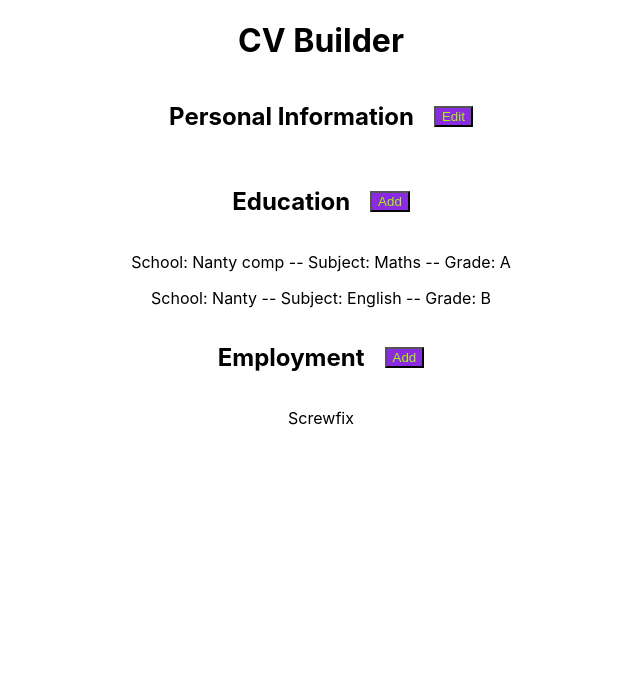
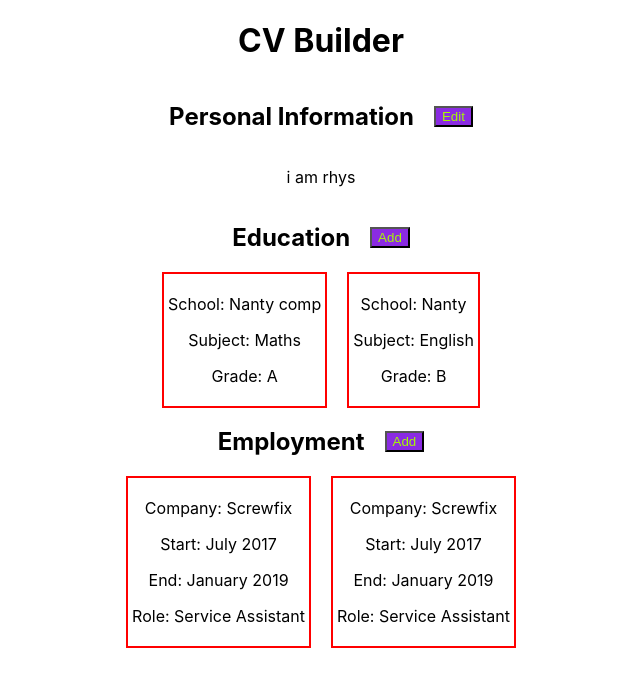
Before and after one commit to rlw92/cv-project, a React (Create React App) app in the folder cv-project/: page / in a window 1280 px wide. Shown: the top 686 px of the page, without its empty margins (319-959 px from the left). Built offline with nearby package versions, Linux system fonts and the light colour scheme.

Commit message:
Built the basic functionality, would now like to add a delete function to each box and then take a look at compiling the information into different formats.

```diff
--- a/cv-project/src/App.css
+++ b/cv-project/src/App.css
@@ -42,3 +42,5 @@ button{background-color:blueviolet; color:rgb(167, 248, 3)}
 
   .inputs{display:flex;flex-direction: column;justify-content: center;align-items: center;}
   .inputs button{margin:10px;}
+  .emplymnt{display:flex;gap:20px;justify-content:center;}
+  .emplymnt div{border:solid red 2px;padding:4px;}
--- a/cv-project/src/components/Education.js
+++ b/cv-project/src/components/Education.js
@@ -119,14 +119,16 @@ export class Education extends Component {
         <button onClick={this.showModal}>Add</button>
         </div>
 
-        <p>{this.state.list.map(edu=>{
+        <div className="emplymnt">{this.state.list.map(edu=>{
           return(<div>
-            <p> School: {edu.school} --  Subject: {edu.subject} --  Grade: {edu.grade}</p>
+            <p> School: {edu.school}</p>
+            <p>  Subject: {edu.subject}</p>
+            <p> Grade: {edu.grade}</p>
 
 
           </div>)
 
-        })}</p>
+        })}</div>
 
         </div>
 
--- a/cv-project/src/components/Employment.js
+++ b/cv-project/src/components/Employment.js
@@ -7,14 +7,32 @@ constructor(props) {
 
   this.state = {
      shwMdl: false,
-     PI:"Screwfix"
+     Company:"",
+     strtDte:"",
+     endDte:"",
+     position:"",
+     list: [
+      {company:"Screwfix",
+       start:"July 2017",
+       end:"January 2019",
+       position: "Service Assistant"
+      },
+      {company:"Screwfix",
+       start:"July 2017",
+       end:"January 2019",
+       position: "Service Assistant"
+      }
+     ]
 
   }
 
       this.showModal = this.showModal.bind(this)
       this.hideModal = this.hideModal.bind(this)
-      this.editInfo = this.editInfo.bind(this)
-      this.onSubmitTask = this.onSubmitTask.bind(this)
+      this.addStrt = this.addStrt.bind(this)
+      this.addEnd = this.addEnd.bind(this)
+      this.addComp = this.addComp.bind(this)
+      this.addPos = this.addPos.bind(this)
+
 }
       showModal (){
         this.setState({
@@ -28,25 +46,42 @@ constructor(props) {
         })
       }
 
-      editInfo (e){
-        this.setState(
-          {
+      addStrt(e){
+      this.setState({strtDte:e.target.value})
+      }
 
-            edit: e.target.value
+      addEnd(e){
+        this.setState({endDte:e.target.value})
+      }
 
-          }
+      addComp(e){
+        this.setState({Company:e.target.value})
+      }
 
-        )
+      addPos(e){
+        this.setState({position:e.target.value})
       }
 
       onSubmitTask = (e) => {
-        e.preventDefault();
-        this.setState({
-          PI: this.state.edit ,
-          edit: '' ,
-          shwMdl: false
-        });
-      };
+          e.preventDefault();
+          this.setState({
+            list: this.state.list.concat({
+              company: this.state.Company,
+              start: this.state.strtDte,
+              end: this.state.endDte,
+              position: this.state.position
+            }),
+          Company: '',
+          strtDte: '',
+          endDte: '',
+          position:  '',
+            shwMdl: false
+          });
+        };
+
+
+
+
 
   render() {
     return (
@@ -58,12 +93,29 @@ constructor(props) {
         <div className="modal-content">
         <span className="close" onClick={this.hideModal}>&times;</span>
         <p>Add Employment Information Below</p>
+       <div className="inputs">
+        <label>Add Company</label>
         <input
-        onChange={this.editInfo}
-        value={this.state.edit}
-        type="text"></input>
+        onChange={this.addComp}
+                type="text"></input>
+
+        <label>Add Start Date</label>
+        <input
+        onChange={this.addStrt}
+                type="text"></input>
+
+        <label>Add End Date</label>
+        <input
+        onChange={this.addEnd}
+                type="text"></input>
+
+        <label>Add Position</label>
+                <input
+                onChange={this.addPos}
+                        type="text"></input>
+
         <button onClick={this.onSubmitTask}>Submit</button>
-
+      </div>
       </div>
       </div>
   }
@@ -76,7 +128,16 @@ constructor(props) {
 
         <button onClick={this.showModal}>Add</button>
         </div>
-        <p>{this.state.PI}</p>
+        <div className="emplymnt">{this.state.list.map(empl=>{
+          return(
+            <div>
+              <p>Company: {empl.company}</p>
+              <p>Start: {empl.start}</p>
+              <p>End: {empl.end}</p>
+              <p>Role: {empl.position}</p>
+            </div>
+          )
+        })}</div>
 
         </div>
 
--- a/cv-project/src/components/Personalinfo.js
+++ b/cv-project/src/components/Personalinfo.js
@@ -6,9 +6,9 @@ constructor(props) {
   super(props)
 
   this.state = {
-      edit: "",
+      edit: "i am rhys",
      shwMdl: false,
-     PI:""
+     PI:"i am rhys"
 
   }
 
@@ -65,10 +65,10 @@ constructor(props) {
         <span className="close" onClick={this.hideModal}>&times;</span>
         <p>Edit Personal Information Below</p>
         <div className="inputs">
-        <input
+        <textarea
         onChange={this.editInfo}
         value={this.state.edit}
-        type="textarea"></input>
+        type="textarea"></textarea>
         <button onClick={this.onSubmitTask}>Edit and close</button>
       </div>
       </div>
```
